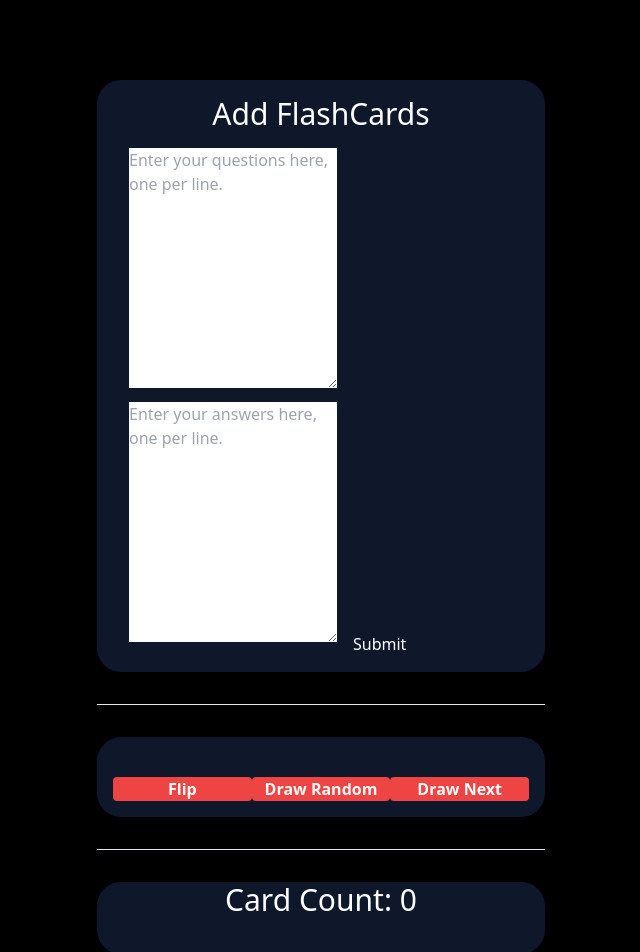
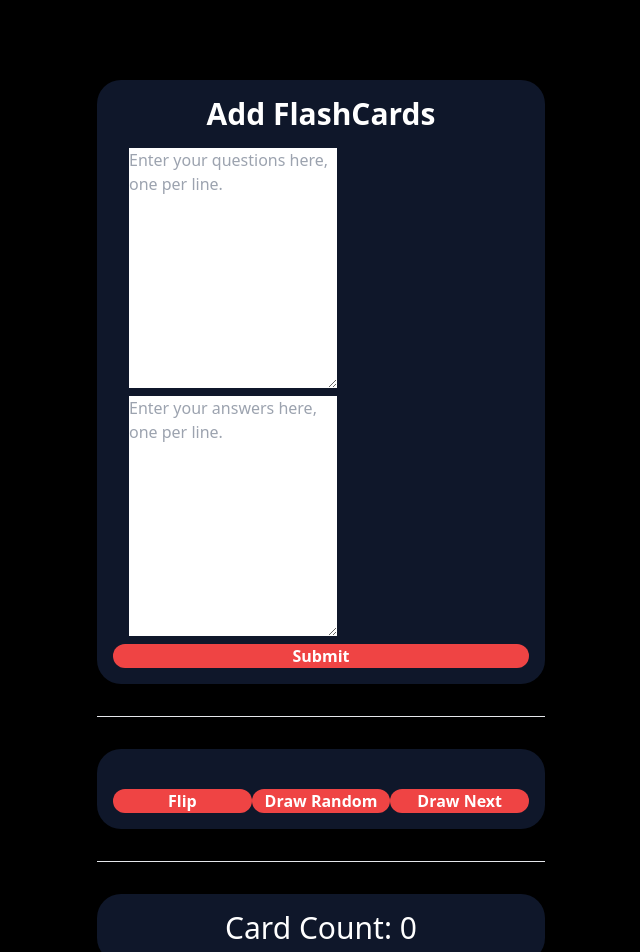
Before and after one commit to remilebeau/flashcards, a React (Vite) app: page / in a window 1280 px wide. Shown: the top 952 px of the page, without its empty margins (319-959 px from the left). Built offline with nearby package versions, Linux system fonts and the light colour scheme.

Commit message:
continue styling all components

```diff
--- a/src/features/FlashCards/AddFlashCards.tsx
+++ b/src/features/FlashCards/AddFlashCards.tsx
@@ -37,9 +37,9 @@ const AddFlashCards = () => {
 
   return (
     <section className="bg-slate-900 mt-20 p-4 rounded-3xl">
-      <h2 className="text-3xl mb-4 text-center">Add FlashCards</h2>
+      <h2 className="text-3xl mb-4 text-center font-bold">Add FlashCards</h2>
       <h2 className="text-2xl mb-4 text-center">{errMsg}</h2>
-      <form onSubmit={handleSubmit}>
+      <form onSubmit={handleSubmit} className="grid grid-rows-2">
         <textarea
           className="text-black mx-4 mb-2 w-1/2"
           name="questions"
@@ -58,7 +58,12 @@ const AddFlashCards = () => {
           rows={10}
           placeholder="Enter your answers here, one per line."
         ></textarea>
-        <button type="submit">Submit</button>
+        <button
+          className="bg-red-500 hover:bg-red-700 text-white font-bold rounded-3xl"
+          type="submit"
+        >
+          Submit
+        </button>
       </form>
     </section>
   );
--- a/src/features/FlashCards/CardCount.tsx
+++ b/src/features/FlashCards/CardCount.tsx
@@ -4,8 +4,10 @@ const CardCount = () => {
   const { flashcards: allFlashCards } = useAppSelector(selectFlashCards);
   const cardCount = allFlashCards.length;
   return (
-    <section className="bg-slate-900 rounded-3xl grid grid-rows-2 items-center justify-center">
-      <h2 className="text-3xl text-white">Card Count: {cardCount}</h2>
+    <section className="bg-slate-900 rounded-3xl p-4">
+      <h2 className="text-3xl text-white text-center">
+        Card Count: {cardCount}
+      </h2>
     </section>
   );
 };
--- a/src/features/FlashCards/FlashCard.tsx
+++ b/src/features/FlashCards/FlashCard.tsx
@@ -43,12 +43,12 @@ const FlashCard = () => {
 
   return (
     <section className=" bg-slate-900 p-4 rounded-3xl grid grid-rows-2 grid-cols-3 items-center justify-center">
-      <h1 className="text-3xl text-white col-span-3">
+      <h1 className="text-3xl text-white col-span-3 text-center">
         {showAnswer ? answer : question}
       </h1>
       {/* button to flip card */}
       <button
-        className="row-start-2 bg-red-500 hover:bg-red-700 text-white font-bold rounded"
+        className="row-start-2 bg-red-500 hover:bg-red-700 text-white font-bold rounded-3xl"
         onClick={() => {
           setShowAnswer(!showAnswer);
         }}
@@ -57,7 +57,7 @@ const FlashCard = () => {
       </button>
       {/* button to draw random card */}
       <button
-        className="row-start-2 bg-red-500 hover:bg-red-700 text-white font-bold rounded"
+        className="row-start-2 bg-red-500 hover:bg-red-700 text-white font-bold rounded-3xl"
         onClick={() => {
           selectRandomCard();
         }}
@@ -66,7 +66,7 @@ const FlashCard = () => {
       </button>
       {/* button to draw next card */}
       <button
-        className="row-start-2 bg-red-500 hover:bg-red-700 text-white font-bold rounded"
+        className="row-start-2 bg-red-500 hover:bg-red-700 text-white font-bold rounded-3xl"
         onClick={() => {
           selectNextCard();
         }}
```
